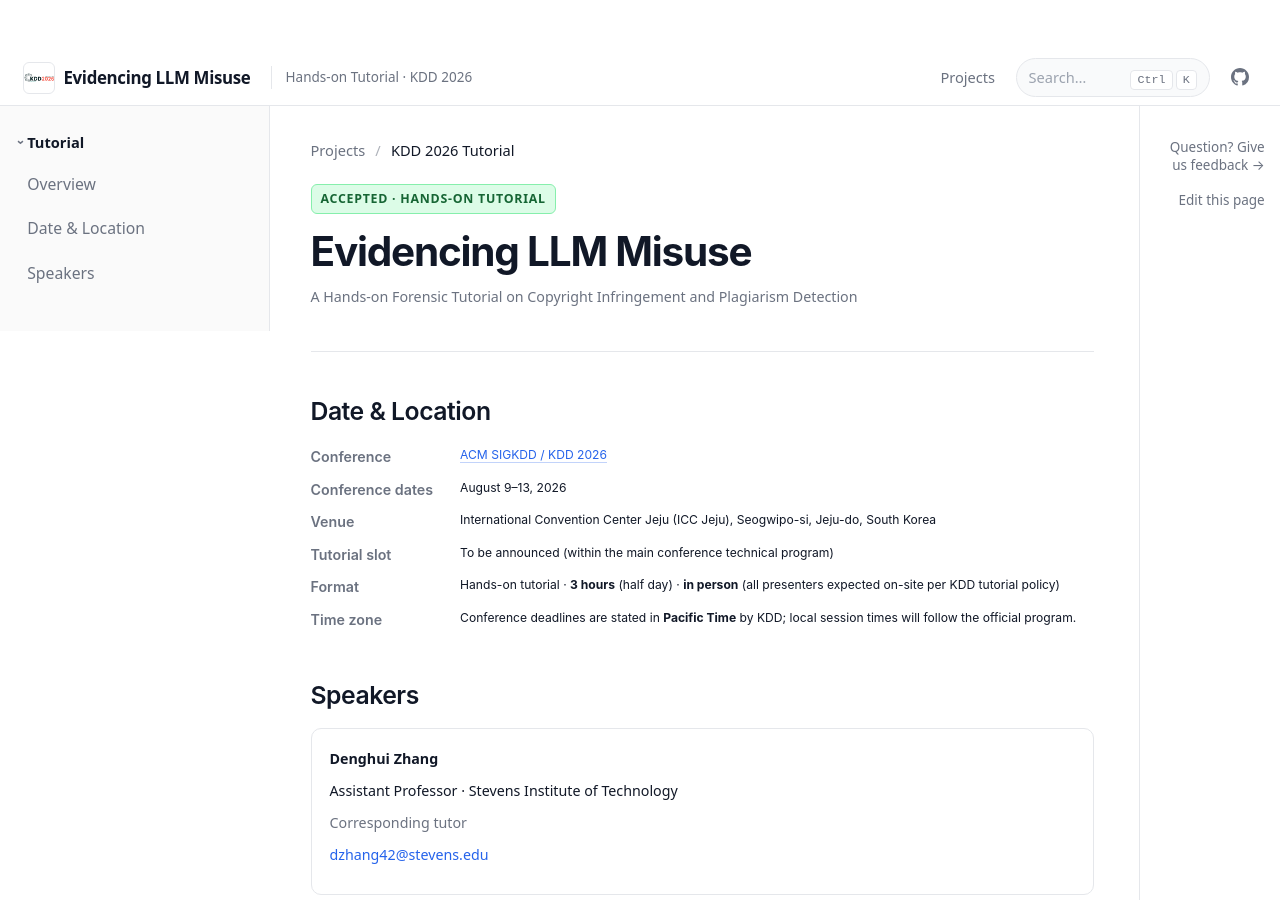
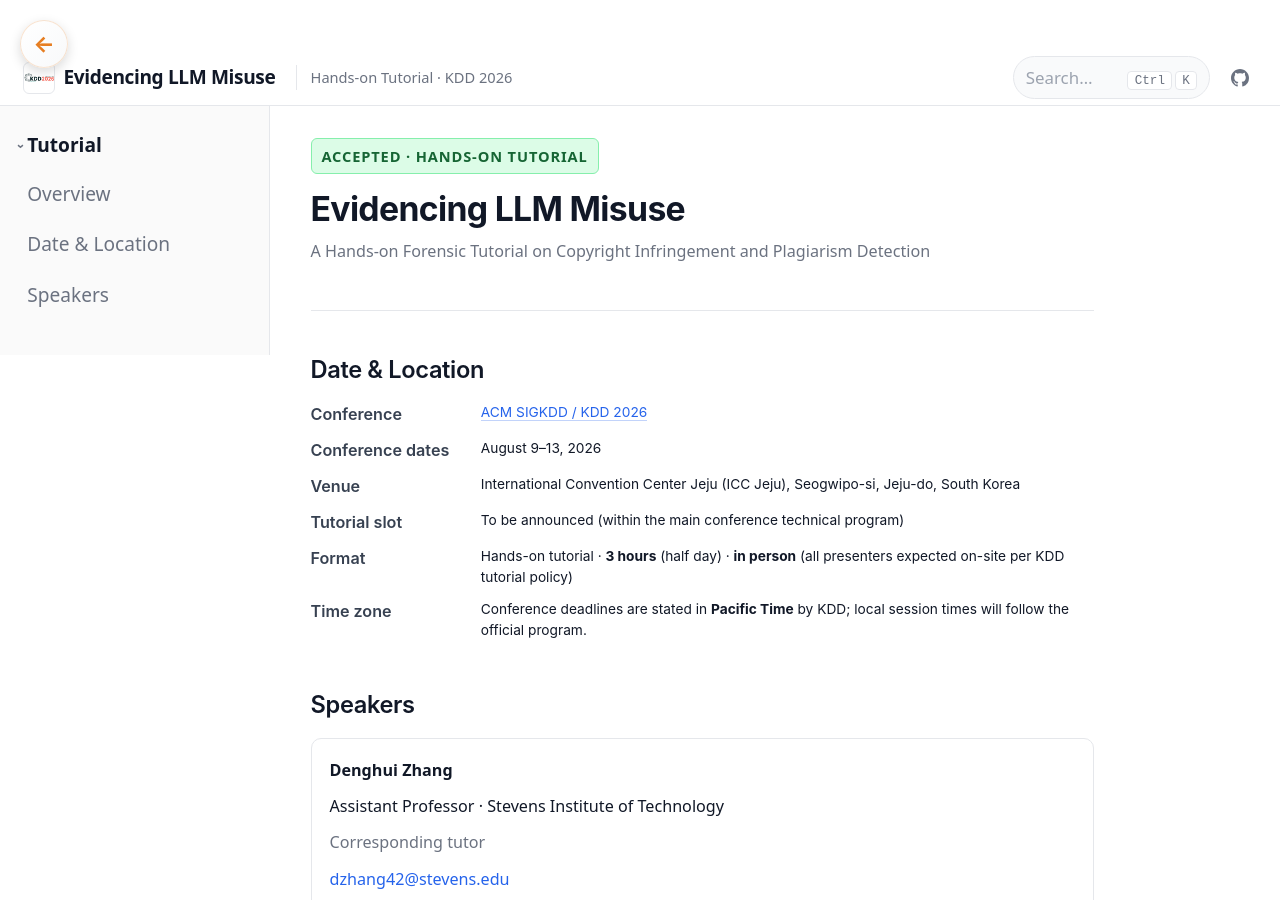
Before and after one commit to changhu73/changhu73.github.io, a Jekyll site: the page built from _pages/kdd-2026-tutorial.html, in a window 1280 px wide and 900 px high. Built offline with Jekyll 4.4.1, drawn with Linux system fonts in a browser that asks for light colours.

Commit message:
update kdd tutorial

```diff
--- a/_pages/kdd-2026-tutorial.html
+++ b/_pages/kdd-2026-tutorial.html
@@ -8,6 +8,10 @@
 <!-- Styles: assets/css/kdd-tutorial.css (linked from _layouts/kdd-docs.html) -->
 
 <div class="kdd-docs kdd-pe">
+  <a href="{{ '/projects/' | relative_url }}" class="back-button" aria-label="Back to Projects">
+    <span class="button-text">Back to Projects</span>
+  </a>
+
   <header class="kdd-pe-top">
     <div class="kdd-pe-top__brand">
       <a class="kdd-pe-top__brand-link" href="#title">
@@ -24,12 +28,11 @@
       <span class="kdd-pe-top__meta">Hands-on Tutorial · KDD 2026</span>
     </div>
     <div class="kdd-pe-top__tools">
-      <a class="kdd-pe-top__ghost" href="{{ '/projects/' | relative_url }}">Projects</a>
       <div class="kdd-pe-search" aria-hidden="true">
         <span class="kdd-pe-search__ph">Search…</span>
         <span class="kdd-pe-search__kbd"><kbd>Ctrl</kbd><kbd>K</kbd></span>
       </div>
-      <a class="kdd-pe-top__icon" href="https://github.com/changhu73/changhu73.github.io" target="_blank" rel="noopener noreferrer" aria-label="GitHub repository">
+      <a class="kdd-pe-top__icon" href="https://github.com/changhu73" target="_blank" rel="noopener noreferrer" aria-label="changhu73 on GitHub">
         <svg width="18" height="18" viewBox="0 0 16 16" aria-hidden="true"><path fill="currentColor" d="M8 0C3.58 0 0 3.58 0 8c0 3.54 2.29 6.53 5.47 7.59.4.07.55-.17.55-.38 0-.19-.01-.82-.01-1.49-2.01.37-2.53-.49-2.69-.94-.09-.23-.48-.94-.82-1.13-.28-.15-.68-.52-.01-.53.63-.01 1.08.58 1.23.82.72 1.21 1.87.87 2.33.66.07-.52.28-.87.51-1.07-1.78-.2-3.64-.89-3.64-3.95 0-.87.31-1.59.82-2.15-.08-.2-.36-1.02.08-2.12 0 0 .67-.21 2.2.82.64-.18 1.32-.27 2-.27.68 0 1.36.09 2 .27 1.53-1.04 2.2-.82 2.2-.82.44 1.1.16 1.92.08 2.12.51.56.82 1.27.82 2.15 0 3.07-1.87 3.75-3.65 3.95.29.25.54.73.54 1.48 0 1.07-.01 1.93-.01 2.2 0 .21.15.46.55.38A8.013 8.013 0 0016 8c0-4.42-3.58-8-8-8z"/></svg>
       </a>
     </div>
@@ -52,12 +55,6 @@
 
     <div class="kdd-pe-column">
       <main class="kdd-pe-main">
-        <nav class="kdd-pe-crumb" aria-label="Breadcrumb">
-          <a href="{{ '/projects/' | relative_url }}">Projects</a>
-          <span class="kdd-pe-crumb__sep">/</span>
-          <span class="kdd-pe-crumb__here">KDD 2026 Tutorial</span>
-        </nav>
-
         <section id="title" class="kdd-docs-section kdd-docs-section--hero">
           <div class="kdd-pe-lead">
             <span class="kdd-docs-hero__badge">Accepted · Hands-on Tutorial</span>
@@ -115,10 +112,5 @@
         </section>
       </main>
     </div>
-
-    <aside class="kdd-pe-rail" aria-label="Page actions">
-      <a class="kdd-pe-rail__link" href="mailto:kwongwai@19pine.ai?subject=KDD%202026%20Tutorial%20feedback">Question? Give us feedback →</a>
-      <a class="kdd-pe-rail__link" href="https://github.com/changhu73/changhu73.github.io/edit/main/_pages/kdd-2026-tutorial.html" target="_blank" rel="noopener noreferrer">Edit this page</a>
-    </aside>
   </div>
 </div>
--- a/assets/css/kdd-tutorial.css
+++ b/assets/css/kdd-tutorial.css
@@ -39,8 +39,7 @@
 
 #main.kdd-docs-main-container .page__content .kdd-pe-side-nav a,
 #main.kdd-docs-main-container .page__content .kdd-pe-top a,
-#main.kdd-docs-main-container .page__content .kdd-pe-crumb a,
-#main.kdd-docs-main-container .page__content .kdd-pe-rail__link {
+#main.kdd-docs-main-container .page__content .kdd-docs.kdd-pe .back-button {
   text-decoration: none !important;
 }
 
@@ -54,8 +53,15 @@
   --pe-accent: #2563eb;
   --pe-accent-soft: #eff6ff;
   --pe-accent-border: #bfdbfe;
+  /* Type scale: moderate docs hierarchy */
+  --pe-fs-h1: clamp(1.625rem, 1.35rem + 1vw, 1.875rem);
+  --pe-fs-h2: 1.3125rem;
+  --pe-fs-lead: 1.125rem;
+  --pe-fs-body: 1.0625rem;
+  --pe-fs-small: 0.9375rem;
+  --pe-fs-mini: 0.8125rem;
   font-family: ui-sans-serif, system-ui, -apple-system, "Segoe UI", Roboto, "Helvetica Neue", Arial, sans-serif;
-  font-size: 15px;
+  font-size: 17px;
   line-height: 1.65;
   color: var(--pe-text);
   background: var(--pe-bg);
@@ -64,6 +70,111 @@
 
 .kdd-docs.kdd-pe * {
   box-sizing: border-box;
+}
+
+/* --- Back button (same interaction model as Copyright Detective) --- */
+.kdd-docs.kdd-pe .back-button {
+  position: fixed;
+  top: 20px;
+  left: 20px;
+  display: inline-flex;
+  align-items: center;
+  justify-content: center;
+  gap: 0;
+  width: 48px;
+  height: 48px;
+  padding: 0;
+  background: linear-gradient(135deg, #ffffff 0%, #f8f9fa 100%);
+  color: #2c3e50;
+  text-decoration: none !important;
+  border-radius: 50%;
+  font-weight: 600;
+  font-size: 0.95em;
+  transition: all 0.4s cubic-bezier(0.4, 0, 0.2, 1);
+  box-shadow: 0 4px 12px rgba(0, 0, 0, 0.15);
+  z-index: 1000;
+  border: 1px solid rgba(230, 126, 34, 0.2);
+  backdrop-filter: blur(10px);
+  overflow: hidden;
+  white-space: nowrap;
+}
+
+.kdd-docs.kdd-pe .back-button::before {
+  content: '←';
+  font-size: 1.4em;
+  font-weight: 700;
+  color: #e67e22;
+  transition: all 0.3s ease;
+  display: flex;
+  align-items: center;
+  justify-content: center;
+  width: 48px;
+  height: 48px;
+}
+
+.kdd-docs.kdd-pe .back-button .button-text {
+  opacity: 0;
+  width: 0;
+  overflow: hidden;
+  transition: all 0.4s cubic-bezier(0.4, 0, 0.2, 1);
+  margin-left: 0;
+}
+
+.kdd-docs.kdd-pe .back-button:hover {
+  width: auto;
+  padding: 0.75em 1.4em;
+  border-radius: 50px;
+  gap: 0.6em;
+  background: linear-gradient(135deg, #e67e22 0%, #d35400 100%);
+  color: white;
+  transform: translateX(-5px) scale(1.05);
+  box-shadow: 0 6px 20px rgba(230, 126, 34, 0.4);
+  border-color: transparent;
+}
+
+.kdd-docs.kdd-pe .back-button:hover::before {
+  color: white;
+  transform: translateX(-3px);
+  width: auto;
+  height: auto;
+  font-size: 1.2em;
+}
+
+.kdd-docs.kdd-pe .back-button:hover .button-text {
+  opacity: 1;
+  width: auto;
+  margin-left: 0;
+}
+
+.kdd-docs.kdd-pe .back-button:active {
+  transform: translateX(-3px) scale(1.02);
+}
+
+@media (max-width: 768px) {
+  .kdd-docs.kdd-pe .back-button {
+    top: 15px;
+    left: 15px;
+    width: 44px;
+    height: 44px;
+  }
+
+  .kdd-docs.kdd-pe .back-button::before {
+    font-size: 1.3em;
+    width: 44px;
+    height: 44px;
+  }
+
+  .kdd-docs.kdd-pe .back-button:hover {
+    padding: 0.6em 1.2em;
+    font-size: 0.85em;
+    gap: 0.5em;
+  }
+
+  .kdd-docs.kdd-pe .back-button:hover::before {
+    font-size: 1.1em;
+    width: auto;
+    height: auto;
+  }
 }
 
 /* --- Top header --- */
@@ -110,7 +221,7 @@
 }
 
 .kdd-pe-top__title {
-  font-size: 0.9375rem;
+  font-size: var(--pe-fs-body);
   font-weight: 600;
   letter-spacing: -0.02em;
   white-space: nowrap;
@@ -120,7 +231,7 @@
 
 .kdd-pe-top__meta {
   display: none;
-  font-size: 0.75rem;
+  font-size: var(--pe-fs-mini);
   color: var(--pe-muted);
   padding-left: 0.25rem;
 }
@@ -128,6 +239,7 @@
 @media (min-width: 720px) {
   .kdd-pe-top__meta {
     display: inline;
+    font-size: var(--pe-fs-mini);
     border-left: 1px solid var(--pe-border);
     margin-left: 0.5rem;
     padding-left: 0.75rem;
@@ -142,19 +254,6 @@
   flex-shrink: 0;
 }
 
-.kdd-pe-top__ghost {
-  font-size: 0.8125rem;
-  font-weight: 500;
-  color: var(--pe-muted) !important;
-  padding: 0.35rem 0.5rem;
-  border-radius: 6px;
-}
-
-.kdd-pe-top__ghost:hover {
-  color: var(--pe-text) !important;
-  background: #f3f4f6;
-}
-
 .kdd-pe-search {
   display: none;
   align-items: center;
@@ -163,7 +262,7 @@
   border-radius: 999px;
   border: 1px solid var(--pe-border);
   background: #f9fafb;
-  font-size: 0.8125rem;
+  font-size: var(--pe-fs-small);
   color: #9ca3af;
 }
 
@@ -179,7 +278,7 @@
 
 .kdd-pe-search__kbd kbd {
   font-family: ui-monospace, monospace;
-  font-size: 0.65rem;
+  font-size: 0.7rem;
   padding: 0.1rem 0.35rem;
   margin-left: 0.15rem;
   border-radius: 4px;
@@ -206,7 +305,7 @@
 /* --- Three-column frame --- */
 .kdd-pe-frame {
   display: grid;
-  grid-template-columns: minmax(220px, 270px) minmax(0, 1fr) minmax(108px, 140px);
+  grid-template-columns: minmax(220px, 270px) minmax(0, 1fr);
   max-width: 1440px;
   margin: 0 auto;
   min-height: calc(100vh - 56px);
@@ -229,7 +328,7 @@
   align-items: center;
   gap: 0.25rem;
   padding: 0.35rem 1rem 0.5rem;
-  font-size: 0.8125rem;
+  font-size: var(--pe-fs-body);
   font-weight: 600;
   color: var(--pe-text);
 }
@@ -253,7 +352,7 @@
   padding: 0.45rem 0.65rem;
   margin: 0 0.25rem;
   border-radius: 6px;
-  font-size: 0.875rem;
+  font-size: var(--pe-fs-body);
   font-weight: 500;
   color: var(--pe-muted) !important;
   border-left: 2px solid transparent;
@@ -267,36 +366,12 @@
 
 /* --- Main column --- */
 .kdd-pe-column {
-  border-right: 1px solid var(--pe-border);
   background: #fff;
 }
 
 .kdd-pe-main {
   padding: 1.75rem 2.25rem 4rem;
   max-width: 48rem;
-}
-
-.kdd-pe-crumb {
-  font-size: 0.8125rem;
-  color: var(--pe-muted);
-  margin-bottom: 1.25rem;
-}
-
-.kdd-pe-crumb a {
-  color: var(--pe-muted) !important;
-}
-
-.kdd-pe-crumb a:hover {
-  color: var(--pe-accent) !important;
-}
-
-.kdd-pe-crumb__sep {
-  margin: 0 0.35rem;
-  opacity: 0.55;
-}
-
-.kdd-pe-crumb__here {
-  color: var(--pe-text);
 }
 
 .kdd-pe-lead {
@@ -307,44 +382,20 @@
 
 .kdd-pe-h1 {
   margin: 0.75rem 0 0.5rem;
-  font-size: 2.25rem;
+  font-size: var(--pe-fs-h1);
   font-weight: 700;
-  letter-spacing: -0.03em;
-  line-height: 1.2;
+  letter-spacing: -0.02em;
+  line-height: 1.28;
   color: var(--pe-text);
 }
 
 .kdd-pe-lead__sub {
   margin: 0;
-  font-size: 1.125rem;
+  font-size: var(--pe-fs-lead);
   font-weight: 400;
   color: var(--pe-muted);
-  line-height: 1.5;
-  max-width: 40rem;
-}
-
-/* --- Right rail --- */
-.kdd-pe-rail {
-  padding: 1.75rem 0.85rem;
-  position: sticky;
-  top: 56px;
-  align-self: start;
-  max-height: calc(100vh - 56px);
-  overflow-y: auto;
-  display: flex;
-  flex-direction: column;
-  gap: 0.85rem;
-  font-size: 0.75rem;
-  line-height: 1.4;
-}
-
-.kdd-pe-rail__link {
-  color: var(--pe-muted) !important;
-  text-align: right;
-}
-
-.kdd-pe-rail__link:hover {
-  color: var(--pe-accent) !important;
+  line-height: 1.55;
+  max-width: 42rem;
 }
 
 /* --- Shared content tokens --- */
@@ -360,14 +411,14 @@
 
 .kdd-docs-hero__badge {
   display: inline-block;
-  font-size: 0.6875rem;
+  font-size: var(--pe-fs-mini);
   font-weight: 600;
   letter-spacing: 0.06em;
   text-transform: uppercase;
   color: #166534;
   background: #dcfce7;
   border: 1px solid #86efac;
-  padding: 0.22rem 0.5rem;
+  padding: 0.28rem 0.55rem;
   border-radius: 6px;
 }
 
@@ -382,9 +433,9 @@
 
 .kdd-docs-section h2 {
   margin: 0 0 1rem;
-  font-size: 1.375rem;
+  font-size: var(--pe-fs-h2);
   font-weight: 600;
-  letter-spacing: -0.02em;
+  letter-spacing: -0.015em;
   color: var(--pe-text);
   padding-bottom: 0;
   border-bottom: none;
@@ -396,7 +447,7 @@
 }
 
 .kdd-docs-lead {
-  font-size: 0.9375rem;
+  font-size: var(--pe-fs-body);
   color: var(--pe-text);
   line-height: 1.65;
   margin: 0 0 1rem;
@@ -405,15 +456,16 @@
 .kdd-docs-dl {
   display: grid;
   grid-template-columns: auto 1fr;
-  gap: 0.5rem 1.5rem;
-  font-size: 0.9375rem;
+  gap: 0.6rem 1.75rem;
+  font-size: var(--pe-fs-body);
   margin: 0;
+  line-height: 1.55;
 }
 
 .kdd-docs-dl dt {
   margin: 0;
   font-weight: 600;
-  color: var(--pe-muted);
+  color: #374151;
 }
 
 .kdd-docs-dl dd {
@@ -436,25 +488,25 @@
 
 .kdd-docs-speaker__name {
   margin: 0 0 0.15rem;
-  font-size: 1rem;
+  font-size: 1.125rem;
   font-weight: 600;
 }
 
 .kdd-docs-speaker__role {
   margin: 0 0 0.5rem;
-  font-size: 0.8125rem;
+  font-size: var(--pe-fs-body);
   color: var(--pe-muted);
 }
 
 .kdd-docs-speaker__affil {
   margin: 0 0 0.65rem;
-  font-size: 0.875rem;
+  font-size: var(--pe-fs-body);
   font-weight: 500;
 }
 
 .kdd-docs-speaker__contact {
   margin: 0;
-  font-size: 0.8125rem;
+  font-size: var(--pe-fs-body);
 }
 
 .kdd-docs-speaker__contact a {
@@ -496,19 +548,11 @@
     border-bottom-color: var(--pe-accent);
   }
 
-  .kdd-pe-column {
-    border-right: none;
-  }
-
   .kdd-pe-main {
     padding: 1.5rem 1.25rem 3rem;
   }
 
-  .kdd-pe-rail {
-    display: none;
-  }
-
   .kdd-pe-h1 {
-    font-size: 1.75rem;
+    font-size: 1.625rem;
   }
 }
```
